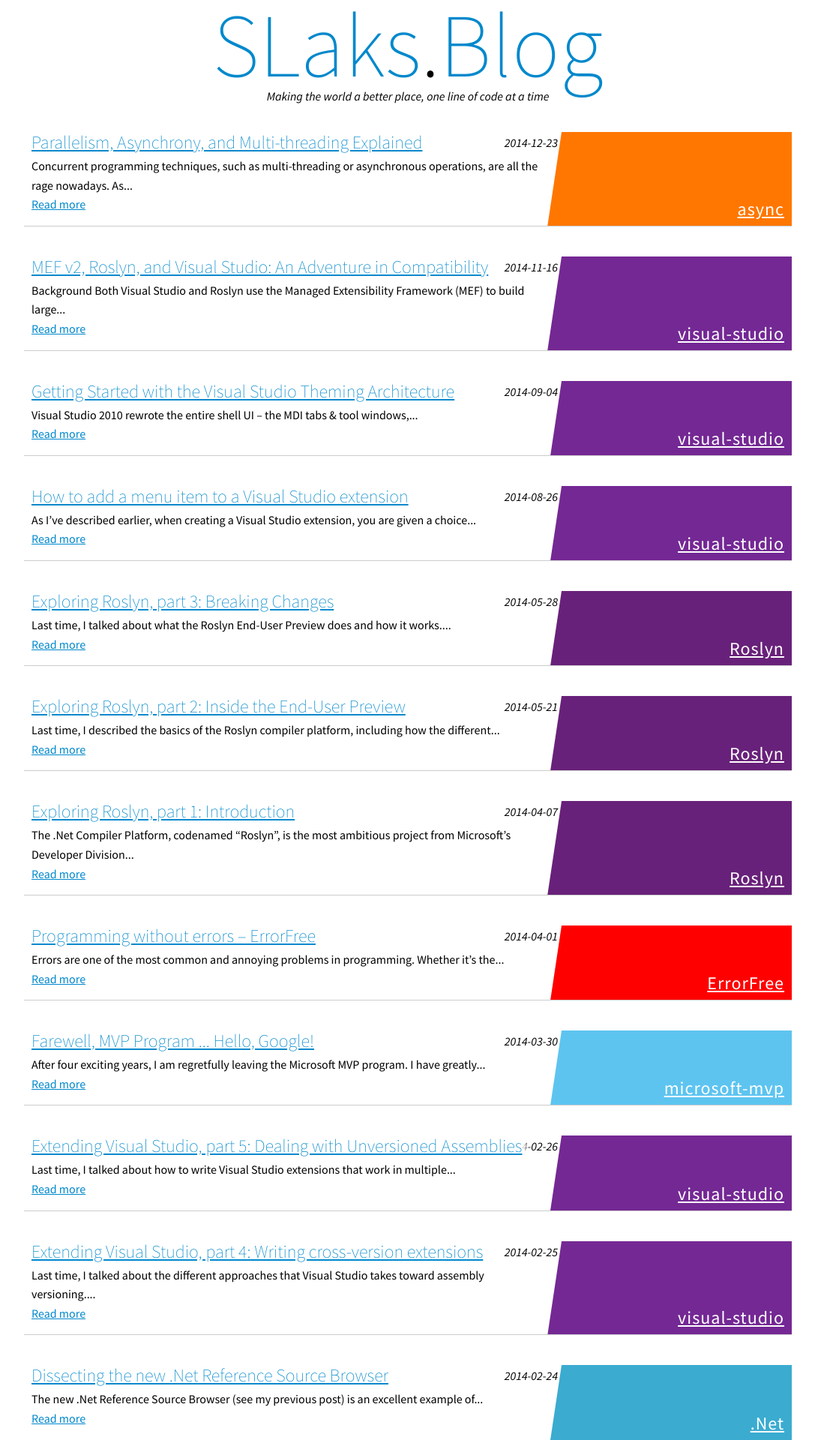
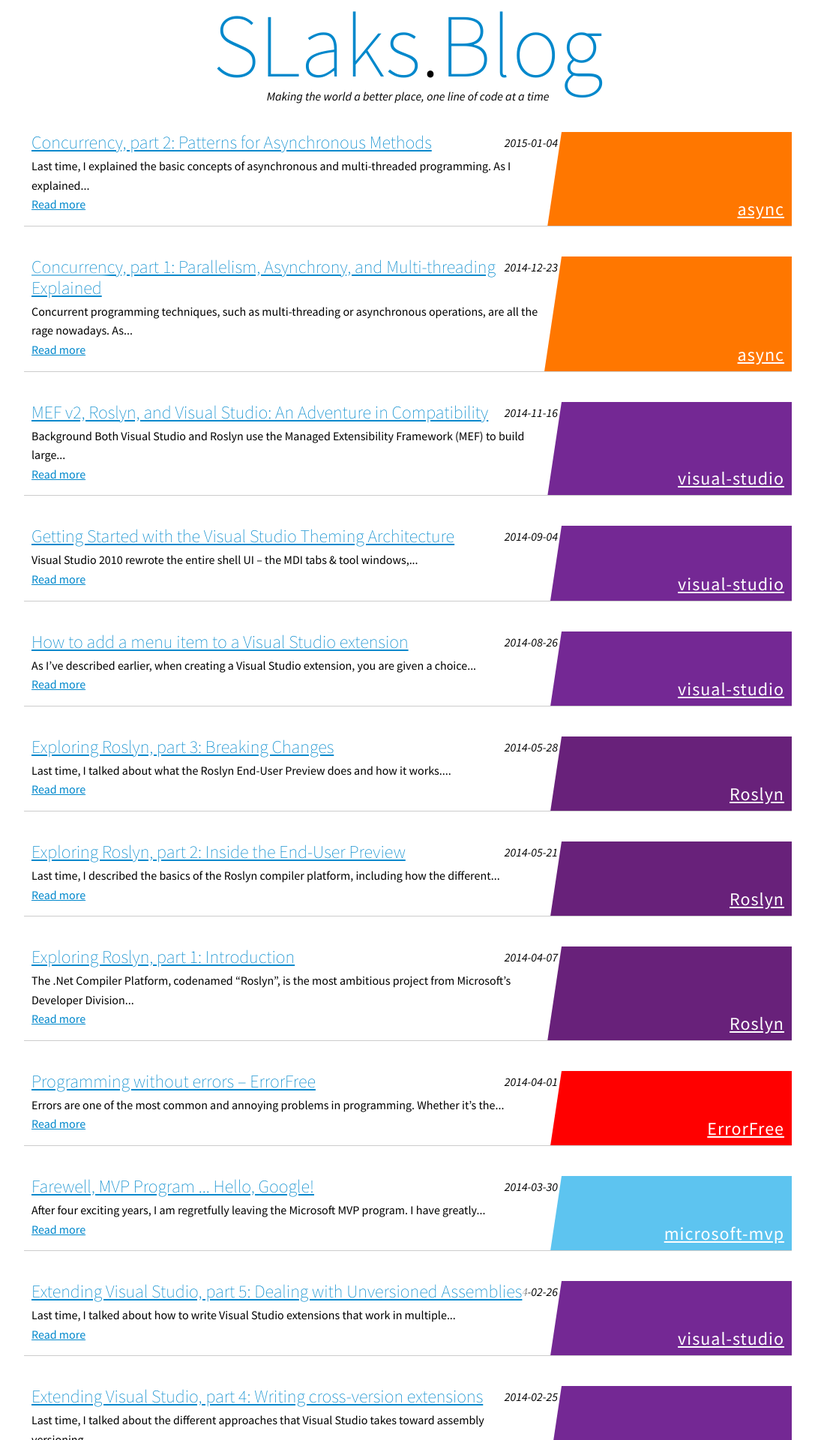
Before and after one commit to SLaks/SLaks.Blog, a Jekyll site: the page built from index.html, in a window 1280 px wide. Shown: the top 1920 px of the page at 75% size, without its empty margins (96-1183 px from the left). Built offline with Jekyll 4.4.1, drawn with Linux system fonts in a browser that asks for light colours; Markdown is read by kramdown in place of the engine named in the settings; some of the changed lines change nothing that is shown.

Commit message:
Post: Patterns for Asynchronous Methods

````diff
--- a/_posts/2014-12-23-parallelism-async-threading-explained.md
+++ b/_posts/2014-12-23-parallelism-async-threading-explained.md
@@ -1,5 +1,5 @@
 ---
-title: "Parallelism, Asynchrony, and Multi-threading Explained"
+title: "Concurrency, part 1: Parallelism, Asynchrony, and Multi-threading Explained"
 layout: "post"
 categories: [async, multi-threading, concepts]
 ---
@@ -46,4 +46,4 @@
  - Java, by contrast, is fully multi-threaded, with a powerful system of Executors and synchronization primitives, but has extremely little support for asynchronous operations.  Before Java 8, Java had no built-in asynchronous operations, although there are some third-party libraries that offer async network IO.
  - C# is both asynchronous and multi-threaded.  Like Java, it has a rich threading API, but unlike Java, it has had asynchronous IO methods since day 1.  .Net 4.5 introduced simple-to-use asynchronous IO methods using the TPL and `Task<T>`, replacing the older, more cumbersome APM-based methods (`Begin*()` and `End*()`).  However, outside the core .Net framework, many third-party libraries still do not offer asynchronous versions of IO-bound operations.
 
-_Next time: Promises: Asynchronous operations, the easy way_
+[_Next time: Patterns for Asynchronous Methods_](/2015-01-04/async-method-patterns)
--- /dev/null
+++ b/_posts/2015-01-04-async-method-patterns.md
@@ -0,0 +1,54 @@
+---
+title: "Concurrency, part 2: Patterns for Asynchronous Methods"
+layout: "post"
+categories: [async, promises, concepts, javascript]
+---
+
+[Last time](/2014-12-23/parallelism-async-threading-explained), I explained the basic concepts of asynchronous and multi-threaded programming.  As I explained there, the most efficient way to run non-CPU-bound operations concurrently is to call them asynchronously.  However, asynchronous code can be confusing and difficult to work with.  This post will explain different techniques for writing asynchronous functions.  The concepts described in this post apply to all languages; the sample code is in Javascript, running in a Node-like environment.
+
+#The problem
+An asynchronous method cannot simply return its value like any other method.  Since the result is computed asynchronously, the method will have already returned before the result arrives.  In multi-threaded languages, this issue can be overcome by synchronously waiting for an asynchronous operation to finish.  However, this completely defeats the point of asynchrony, which is to free up the thread while the operation is in progress.  In single-threaded languages like Javascript, this is completely impossible, since the result cannot even arrive while the method is waiting.
+
+Thus, an asynchronous method must use another approach to return its result.  Asynchrony is viral; any method that calls an asynchronous method must itself become asynchronous.  This effect will propagate up your entire call hierarchy, until the entry-point, which must either wait for the async operation (eg, `Main()` in C# or Java), or can ignore the operation's result (eg, UI event handlers or network request handlers).
+
+#Continuation-passing style (callbacks)
+The most basic approach to dealing with asynchronous operations is to use callbacks.  With this approach, each asynchronous function call takes a callback parameter, which will be called when the operation completes.  However, using callbacks in complex programs can be quite annoying.  Performing multiple operations in sequence requires ugly nested callbacks.  Every callback must explicitly check for and handle errors from the operation, with no equivalent of exceptions and catch blocks to handle control flow in error conditions.  There is no way to store an asynchronously-retrieved value before it is ready.
+
+In this approach, no function will ever `return` a value (the `return` statement is only used to exit a function early); instead, all execution flow between functions is handled using callbacks (to signal errors, return values, or just to wait for completion).  This approach is called [continuation-passing style](http://en.wikipedia.org/wiki/Continuation-passing_style).
+
+This approach also relies on convention to tell the callback whether an error occurred.  Node.js uses the convention that the callback's first argument is always the error (or null if the operation succeeded); the result, if any, is passed as the second argument.  Other approaches include passing the callback a status object with a (nullable) error property, or accepting two callbacks; one for success and one for error.
+
+For example:
+
+```js
+function addHash(path, callback) {
+	fs.readFile(path, function(err, data) {
+		if (err) return callback(err);
+		var hash = computeHash(data);
+		fs.writeFile(path + ".hash", hash, function(err) {
+			if (err) return callback(err);
+			console.log('Hash written');
+			callback(null);	// No error
+		});
+	});
+}
+```
+
+#Promises
+Promises represent a much better way to handle asynchronous operations.  A promise is an object that represents a value that may arrive some time in the future.  To consume the value, you call a `then()` method and pass a callback, which will run when the value arrives, or immediately if the promise has already been fulfilled.  If this callback returns its own value, you will get a new promise of the resulting value, which you can then add more callbacks to later.  Thus, you can chain asynchronous operations without nesting anything.  If an error occurs, a promise can be resolved to an error state instead of a successful value, which will skip all success callbacks and instead return further rejected promises.  Thus, errors will propagate naturally along a promise chain of asynchronous operations, until they are finally handled by error callbacks later in the chain.  This is directly analogous to `catch` blocks in imperative programming.  Finally, because promises are regular objects, they can be stored in fields just like any other value.
+
+Using promises, the earlier example can be simplified to:
+
+```js
+function addHash(path, callback) {
+	return qfs.read(path)
+		.then(function(data) {
+			var hash = computeHash(data);
+			return qfs.write(path + ".hash", hash);
+		}).then(function() {
+			console.log('Hash written');
+		});
+}
+```
+
+_Next time: More about promises_
````
